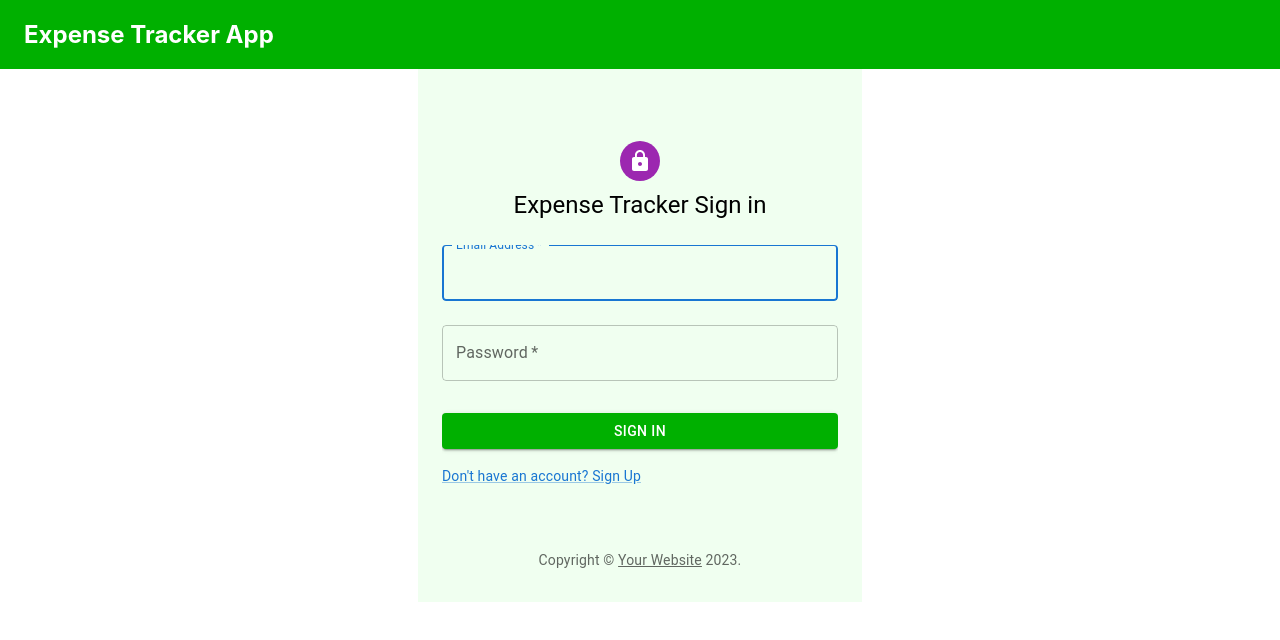
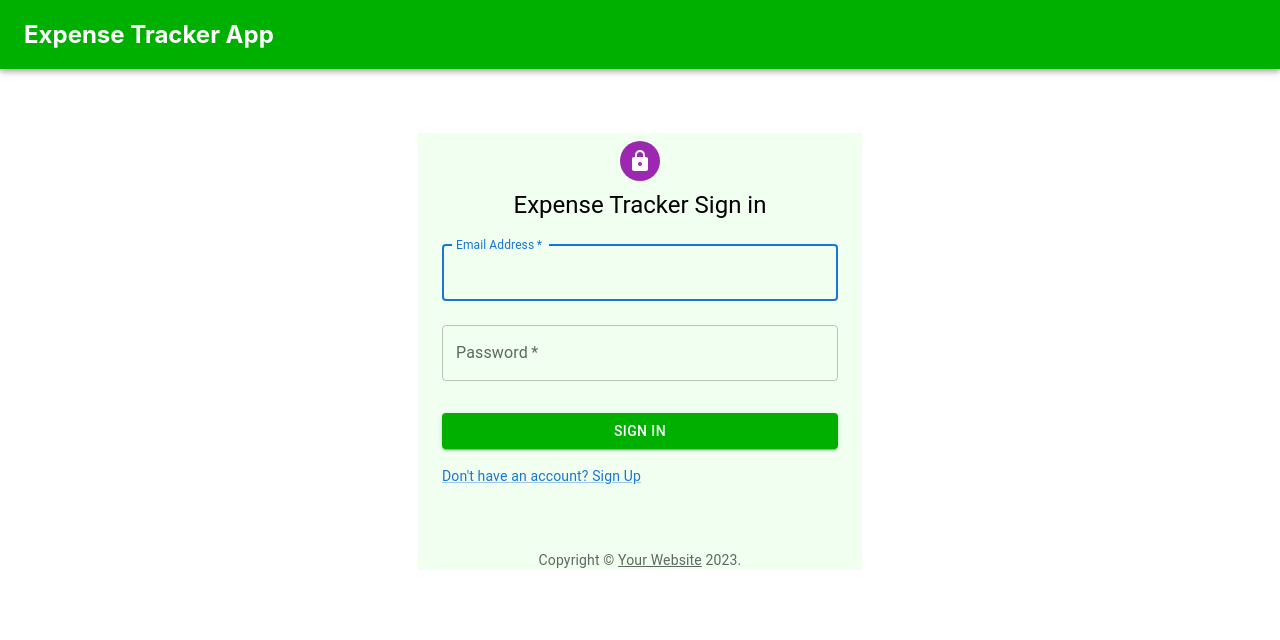
Before and after one commit to Sanchit-creator/expense-tracker, a React (Create React App) app in the folder client/: page / in a window 1280 px wide. Shown: the top 640 px of the page. Built offline with nearby package versions, Linux system fonts and the light colour scheme.

Commit message:
Done with Project

```diff
--- a/client/src/App.css
+++ b/client/src/App.css
@@ -2,9 +2,6 @@
   text-align: center;
 }
 
-*{
-  overflow-x: hidden;
-}
 
 .App-logo {
   height: 40vmin;
```
